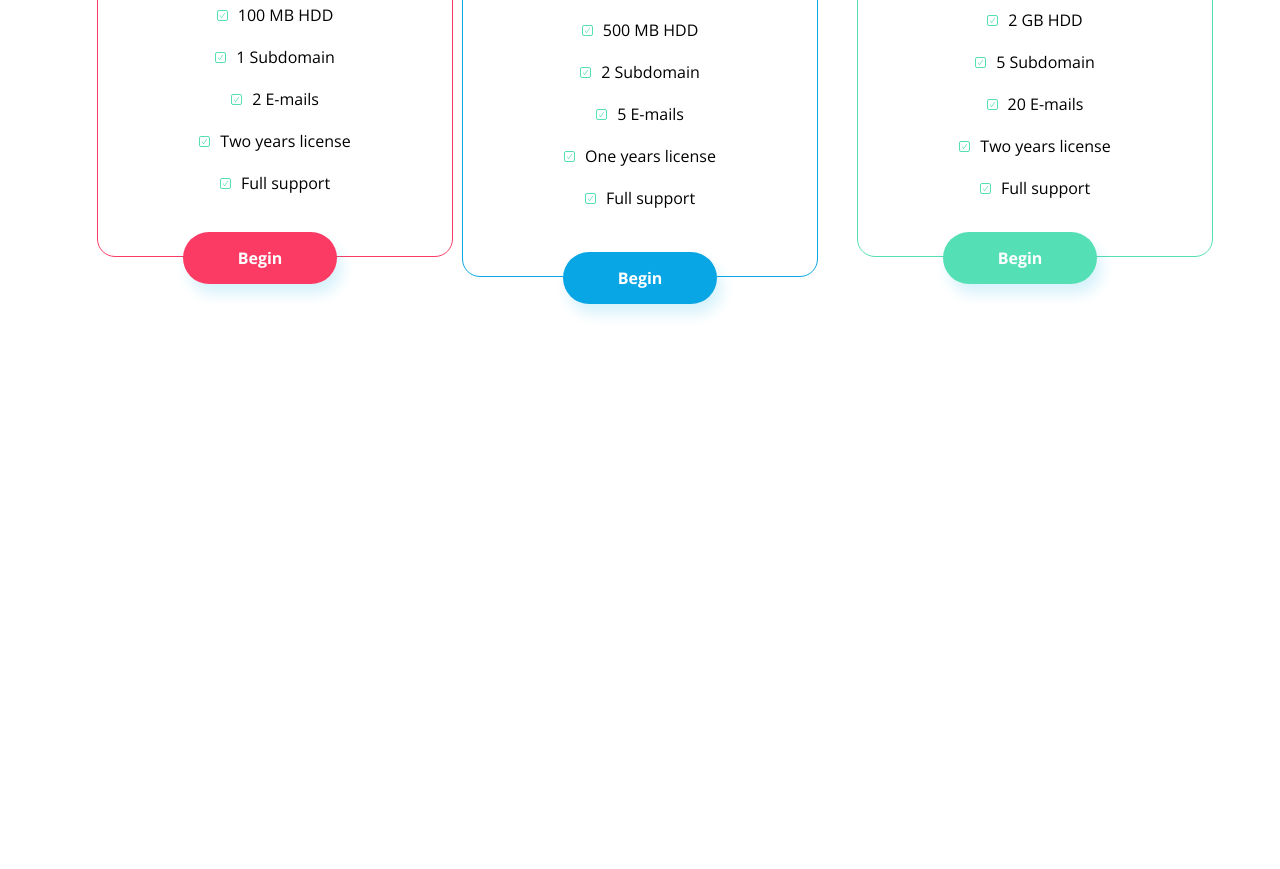
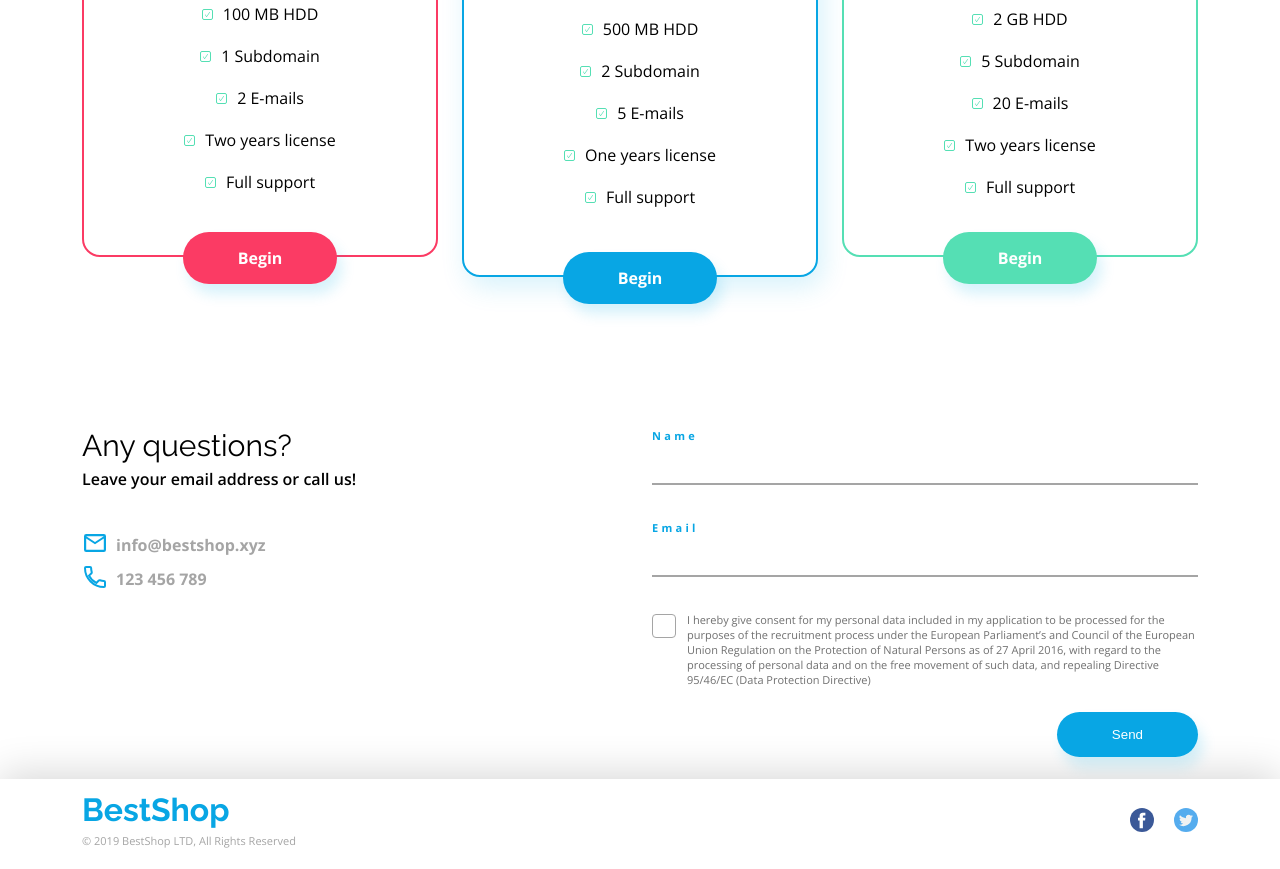
Before and after one commit to Dam-o/BestShop, a website: page BESTSHOP/index.html in a window 1280 px wide. Shown: the part 2492-3361 px from the top of the page. Before the commit the page ends 2858 px from the top, so only its background shows below. Drawn offline with nearby package versions, Linux system fonts and the light colour scheme.

Commit message:
PRICING, FORM & FOOTER

```diff
--- a/BESTSHOP/index.html
+++ b/BESTSHOP/index.html
@@ -165,10 +165,60 @@
                     <a href="#" class="btn btn__premium">Begin</a>
                 </article>
             </div>
+        </section>
+        <section class="calc"></section>
+        <section class="contact">
+            <div class="row">
+                <div class="col-12 col-md-6 contact__column">
+                    <h2>Any questions?</h2>
+                    <p>Leave your email address or call us!</p>
+                    <a href="#" class="mail"><img src="./images/Mail Icon.svg" alt="mail_icon">info@bestshop.xyz</a>
+                    <a href="#" class="phone"><img src="./images/Phone Icon.svg" alt="phone_icon">123 456 789</a>
+                </div>
+                <div class="col-12 col-md-6 contact_column">
+                    <form>
+                        <div class="form__field">
+                            <label class="form__label" for="name">Name</label>
+                            <input class="form__input name" id="name" type="text">
+                        </div>
+                        <div class="form__field">
+                            <label class="form__label" for="email">Email</label>
+                            <input class="form__input email" id="email" type="email">
+                        </div>
 
+                        <div class="form__consent">
+                            <label class="form__checkbox">
+                                <input type="checkbox">
+                                <span class="checkbox"></span>
+                                <p class="consent__text">I hereby give consent for my personal data included in my
+                                    application to be processed for the purposes of the recruitment process under the
+                                    European Parliament’s and Council of the European Union Regulation on the Protection
+                                    of Natural Persons as of 27 April 2016, with regard to the processing of personal
+                                    data and on the free movement of such data, and repealing Directive 95/46/EC (Data
+                                    Protection Directive)</p>
+                            </label>
+                        </div>
+                        <button type="submit" class="btn btn--submit">Send</button>
+                    </form>
+                </div>
+            </div>
+        </section>
 
-        </section>
     </div>
+    <footer>
+        <div class="container">
+            <div class="row">
+                <div class="col-9 logo__container">
+                    <a class="logo" href="#">BestShop</a>
+                    <span class="copyrigth">© 2019 BestShop LTD, All Rights Reserved</span>
+                </div>
+                <div class="col-3 social__container">
+                    <img src="./images/Facebook.svg" alt="facebook_icon">
+                    <img src="./images/Twitter.svg" alt="Twitter_icon">
+                </div>
+            </div>
+        </div>
+    </footer>
 </body>
 
 </html>
--- /dev/null
+++ b/BESTSHOP/scss/elements/_footer.scss
@@ -0,0 +1,42 @@
+@import "../settings/variables";
+
+footer {
+
+    height: 90px;
+    box-shadow: 0px -5px 40px rgba(0, 0, 0, 0.16);
+}
+
+
+.logo__container {
+    display: flex;
+    flex-direction: column;
+
+    .logo {
+        padding-left: 0;
+        margin-bottom: 5px;
+    }
+
+    .copyrigth {
+        font-size: 11px;
+        color: $grey165;
+        display: inline-block;
+    }
+}
+
+
+.social__container {
+    display: flex;
+    align-items: center;
+    justify-content: space-between;
+
+    @media (min-width:$md) {
+        justify-content: flex-end;
+    }
+}
+
+footer img:first-of-type {
+
+    @media (min-width:$md) {
+        margin-right: 20px;
+    }
+}
--- /dev/null
+++ b/BESTSHOP/scss/elements/_form.scss
@@ -0,0 +1,109 @@
+@import "../settings/variables";
+
+
+.contact {
+    margin-top: 50px;
+
+}
+
+.contact__column {
+    display: flex;
+    flex-direction: column;
+
+    h2 {
+        margin-bottom: 5px;
+    }
+
+    p {
+        margin-bottom: 40px;
+        font-weight: 600;
+    }
+
+    a {
+        vertical-align: middle;
+
+        img {
+            vertical-align: middle;
+            margin-right: 7px;
+            margin-bottom: 7px;
+        }
+    }
+}
+
+form {
+    display: flex;
+    flex-direction: column;
+    margin-top: 30px;
+
+    @media (min-width:$md) {
+        margin-top: 0;
+    }
+
+    .form__field {
+        display: flex;
+        flex-direction: column;
+
+        label {
+            color: $colorMain;
+            font-family: $fontMain;
+            font-size: 11px;
+            letter-spacing: 3.28px;
+            font-weight: bold;
+            margin-bottom: 25px;
+        }
+
+        input {
+            border: none;
+            border-bottom: 2px solid $grey165;
+            margin-bottom: 35px;
+        }
+    }
+}
+
+.form__consent {
+
+    label {
+        display: flex;
+
+        input {
+            opacity: 0;
+            height: 0;
+            width: 0;
+            cursor: pointer;
+
+
+            &:checked~.checkbox {
+                background-image: url("../../images/Checkmark.svg");
+                background-position: center;
+                background-size: 50%;
+                background-repeat: no-repeat;
+            }
+
+        }
+
+
+        span {
+            width: 24px;
+            height: 24px;
+            border: 1px solid $grey165;
+            margin-top: 2px;
+            border-radius: 4px;
+            position: absolute;
+
+        }
+
+        p {
+
+            color: $grey112;
+            font-size: 11px;
+            margin-left: 35px;
+
+        }
+    }
+}
+
+.btn--submit {
+    margin-top: 35px;
+    align-self: flex-end;
+
+}
--- a/BESTSHOP/scss/elements/_pricing.scss
+++ b/BESTSHOP/scss/elements/_pricing.scss
@@ -3,6 +3,7 @@
 .pricing {
     text-align: center;
     padding-top: 100px;
+
 
 
 
@@ -18,22 +19,32 @@
 }
 
 .pricing__container {
-    border: 1px solid;
+    border: 2px solid;
     border-radius: 18px;
     display: flex;
     justify-content: space-around;
     padding-top: 25px;
     padding-bottom: 50px;
-    margin-left: 15px;
     margin-right: 15px;
     max-width: 370px;
     width: 100%;
     position: relative;
     bottom: 0px;
 
+    @media (min-width:$md) {
+        max-width: 650px;
+        margin-left: 24px;
+    }
+
+    @media (min-width:1024px) {
+        max-width: 900px;
+
+    }
+
     @media (min-width:$xl) {
         flex-direction: column;
         height: 460px;
+        margin-left: 0;
     }
 
 
@@ -48,6 +59,11 @@
         margin-right: 0;
         max-width: 400px;
         width: 100%;
+        box-shadow: 5px 10px 27px #07ACE629;
+
+        @media (min-width:$md) {
+            max-width: 100%;
+        }
 
         @media (min-width:$xl) {
             height: 500px;
@@ -148,7 +164,11 @@
 
     &__proffessional {
         background-color: $colorMain;
-        bottom: 30px;
+        bottom: 15px;
+
+        @media (min-width:$xl) {
+            bottom: 30px;
+        }
     }
 
     &__premium {
--- a/BESTSHOP/scss/main.scss
+++ b/BESTSHOP/scss/main.scss
@@ -7,3 +7,5 @@
 @import "./elements/about";
 @import "./elements/pros";
 @import "./elements/pricing";
+@import "./elements/form";
+@import "./elements/footer";
```
Also changed, not shown: BESTSHOP/css/main.css, BESTSHOP/images/Checkmark copy.svg (added), BESTSHOP/images/Facebook.svg (added), BESTSHOP/images/Mail Icon.svg (added), BESTSHOP/images/Person.svg (added), BESTSHOP/images/Phone Icon.svg (added), BESTSHOP/images/Twitter.svg (added), 1 other file.
